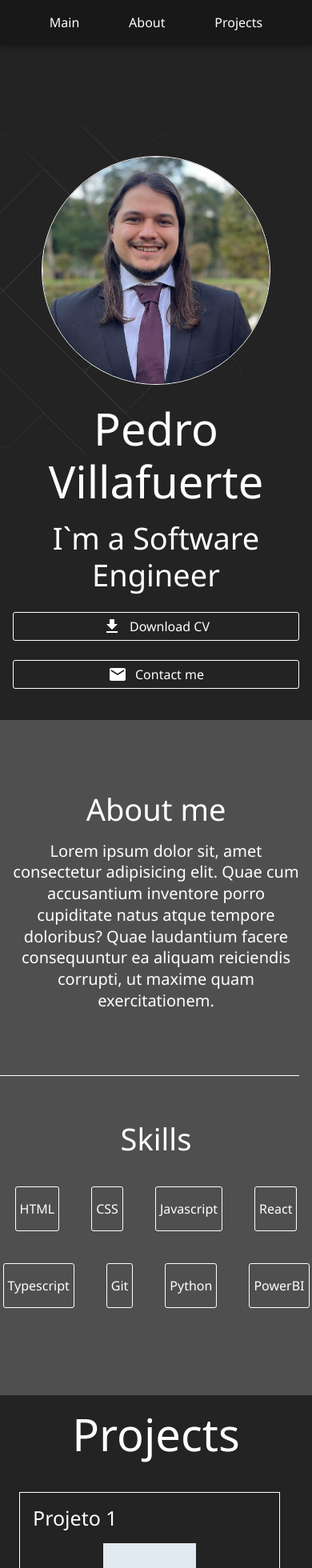
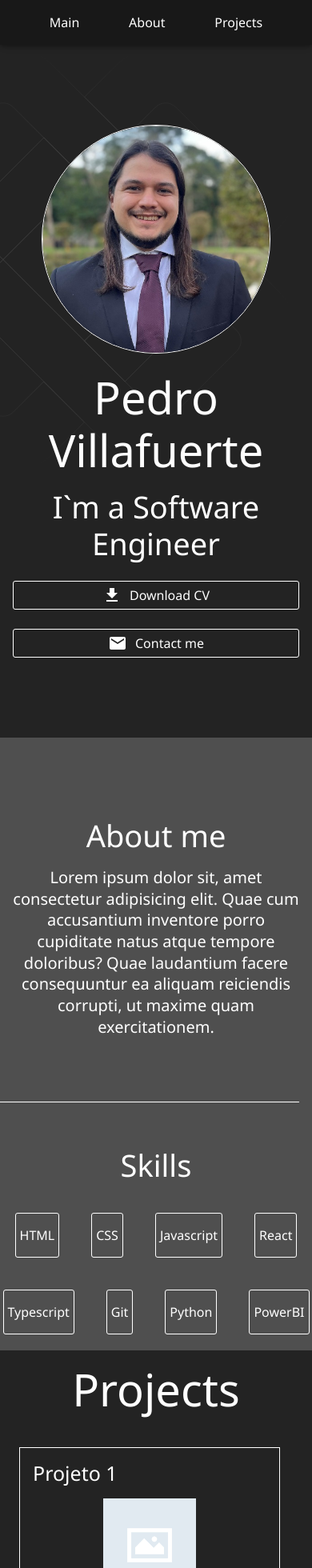
Before and after one commit to PedroVillafuerte/my-portfolio, a React (Vite) app: page / in a window 390 px wide. Shown: the top 1960 px of the page at 80% size. Built offline with nearby package versions, Linux system fonts and the light colour scheme.

Commit message:
ajuste tamanho hero

```diff
--- a/src/components/Footer/Footer.tsx
+++ b/src/components/Footer/Footer.tsx
@@ -25,12 +25,12 @@ const Footer = () => {
       <StyledFooter id="footer">
         <Container>
           <Grid container display={'flex'} alignItems={'center'} justifyContent={'center'} textAlign={'center'} pb={2}>
-            <Grid item xs={12} md={4}>
+            <Grid item xs={4} md={4}>
               <StyledLink href="https://www.linkedin.com/in/pedro-villafuerte-9bb7b5215/" target="_blank" rel="noopener noreferrer">
                 <LinkedInIcon />
               </StyledLink>
             </Grid>
-            <Grid item xs={12} md={4}>
+            <Grid item xs={4} md={4}>
               <StyledLink href="https://github.com/PedroVillafuerte" target="_blank" rel="noopener noreferrer">
                 <GitHubIcon />
               </StyledLink>
--- a/src/pages/Home/sections/About/About.tsx
+++ b/src/pages/Home/sections/About/About.tsx
@@ -5,17 +5,23 @@ const About = () => {
 
     const StyledAbout = styled("div") (({theme})=> ({
         backgroundColor: theme.palette.primary.light,
-        height: "100vh",
         display: "flex",
-        alignItems: "center"
+        alignItems: "center",
+        [theme.breakpoints.up('xs')]: {
+          paddingTop: "100px",
+        },
+        [theme.breakpoints.up('md')]: {
+          paddingTop: "0",
+          height: "100vh"
+        }
     }))
 
   return (
     <>
     <StyledAbout id="about">
     <Container maxWidth="lg">
-        <Grid container spacing={2}>
-          <Grid item xs={12} md={12} borderBottom={1} paddingBottom={10} color="primary.contrastText">
+        <Grid container spacing={2} >
+          <Grid item xs={12} md={12} borderBottom={1} paddingBottom={10} color="primary.contrastText" >
           <Typography color="primary.contrastText" variant="h2" textAlign="center" pb={2}>About me</Typography>
           <Typography color="primary.contrastText" variant="h5" textAlign="center">Lorem ipsum dolor sit, amet consectetur adipisicing elit. Quae cum accusantium inventore porro cupiditate natus atque tempore doloribus? Quae laudantium facere consequuntur ea aliquam reiciendis corrupti, ut maxime quam exercitationem.</Typography>
 
--- a/src/pages/Home/sections/Hero/Hero.tsx
+++ b/src/pages/Home/sections/Hero/Hero.tsx
@@ -10,14 +10,15 @@ const Hero = () => {
 
     const StyledHero = styled("div") (({theme})=> ({
         backgroundColor: theme.palette.primary.main,
-        height: "100vh",
         display: "flex",
         alignItems: "center",
         [theme.breakpoints.up('xs')]: {
           paddingTop: "100px",
+          paddingBottom: "100px",
         },
         [theme.breakpoints.up('md')]: {
           paddingTop: "0",
+          height: "100vh"
         }
     }))
 
@@ -45,7 +46,7 @@ const Hero = () => {
           </Grid>
           <Grid item xs={12} md={7}>
             <Typography color="primary.contrastText" variant="h1" textAlign="center" pb={2}>Pedro Villafuerte</Typography>
-            <Typography color="primary.contrastText" variant="h2" textAlign="center">I`m a Software Engineer</Typography>
+            <Typography color="primary.contrastText" variant="h2" textAlign="center"  >I`m a Software Engineer</Typography>
             <Grid container display="flex" justifyContent="center" spacing={3} pt={3}>
             <Grid item xs={12} md={4} display="flex" justifyContent="center">
               <StyledButton onClick={()=> {
```
